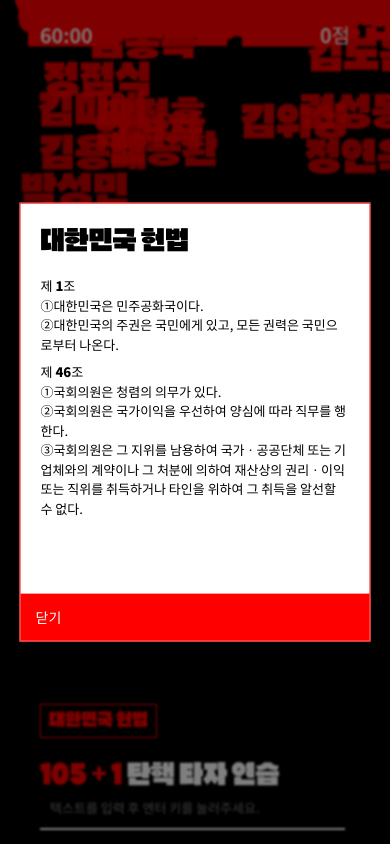
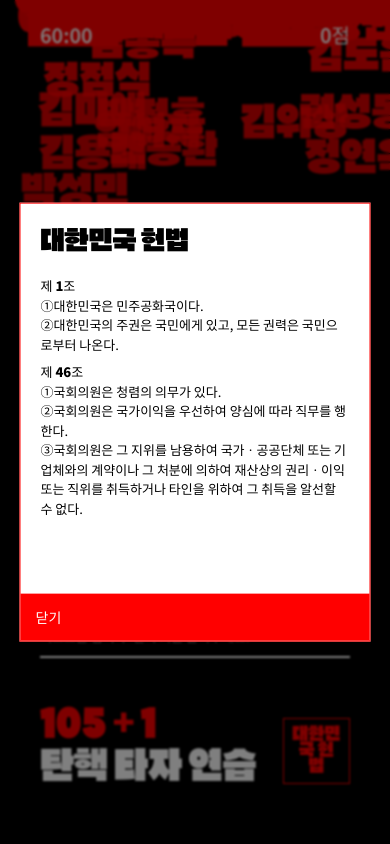
Before and after one commit to zuzokim/impeachment-for-democracy, a React (Vite) app: page / in a window 390 px wide. Built offline with nearby package versions, Linux system fonts and the light colour scheme.

Commit message:
모바일 푸터

```diff
--- a/src/App.css
+++ b/src/App.css
@@ -177,7 +177,7 @@ input {
 
 @media (max-width: 720px) {
   input {
-    width: 92%;
+    width: 100%;
     font-size: 13px;
     border-bottom: 2px solid white;
   }
@@ -279,20 +279,41 @@ input {
   color: white;
 }
 
-.title-with-matched-name span {
+.title-with-matched-name .title {
   color: red;
 }
 
 @media (max-width: 720px) {
   .footer {
+    flex-direction: column-reverse;
+    gap: 50px;
+    align-items: normal;
+    bottom: 20px;
+    justify-content: baseline;
+  }
+
+  .footer-left {
+    width: 100%;
+    display: flex;
+    flex-direction: row-reverse;
+    justify-content: space-between;
+  }
+
+  .title-with-matched-name {
+    font-size: 34px;
+    display: flex;
     flex-direction: column;
-    align-items: start;
-    bottom: 20px;
+    gap: 8px;
   }
-  .title-with-matched-name {
-    font-size: 24px;
+
+  input {
+    max-width: 100%;
+    padding: 10px 0;
   }
-  .input {
-    width: 80%;
+
+  .constitution-button{
+    width: fit-content;
+    height: fit-content;
+    align-self: end;
   }
 }
--- a/src/TitleWithMatchedBurden.tsx
+++ b/src/TitleWithMatchedBurden.tsx
@@ -7,9 +7,11 @@ export interface TitleWithMatchedBurdenProps {
 function TitleWithMatchedBurden({ matchedText }: TitleWithMatchedBurdenProps) {
   return (
     <div className="title-with-matched-name">
-      <span>{`105 + 1 `}</span>
-      {matchedText}
-      {matchedText ? `!!` : `탄핵 타자 연습`}
+      <span className="title">{`105 + 1 `}</span>
+      <span className="matched-text">
+        {matchedText}
+        {matchedText ? `!!` : `탄핵 타자 연습`}
+      </span>
     </div>
   );
 }
```
